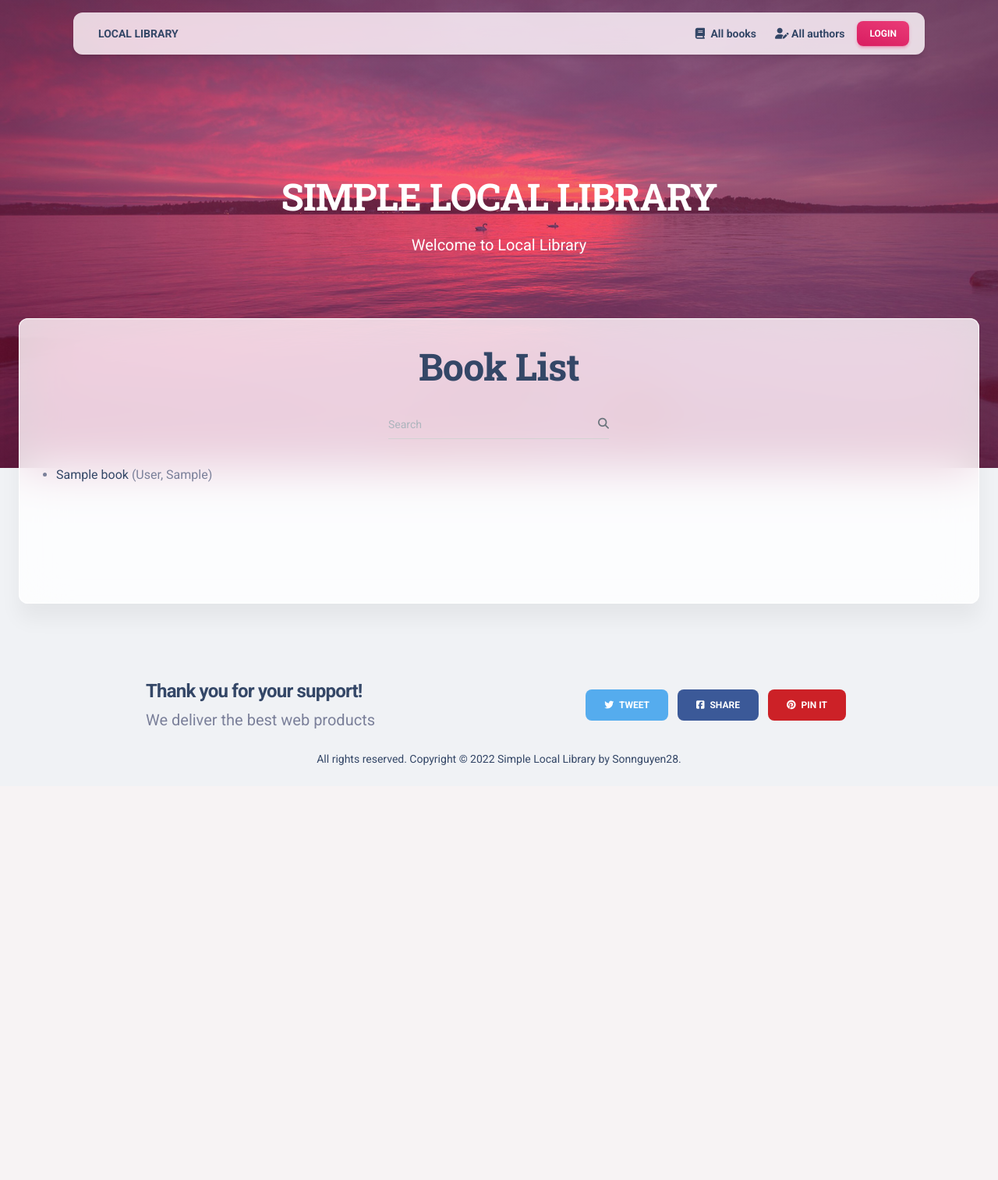
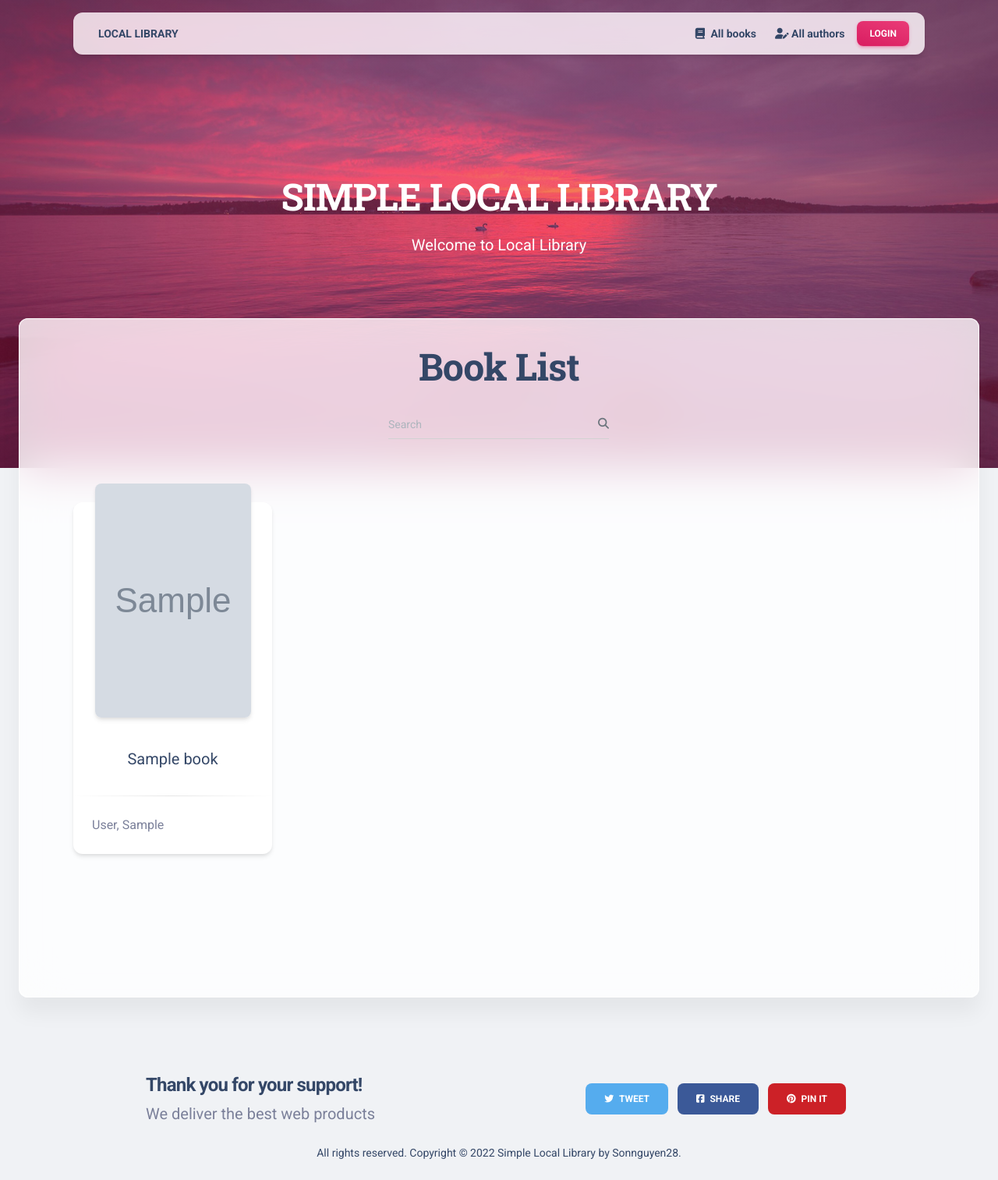
Before and after one commit to sonnguyen28/mysite, a Django app: page /catalog/books/ in a window 1280 px wide. Shown: the whole page at 78% size. Before the commit the page ends 981 px from the top, so only its background shows below. Run offline with Django 4.2, Linux system fonts and the light colour scheme; tables that the repository leaves empty hold one stand-in row (values such as "Sample post"); grey boxes marked "Sample" are stand-in pictures; some libraries are stand-ins or nearby versions.

```diff
--- a/locallibrary/catalog/admin.py
+++ b/locallibrary/catalog/admin.py
@@ -16,7 +16,7 @@ class BooksInstanceInline(admin.TabularInline):
 
 @admin.register(Book)
 class BookAdmin(admin.ModelAdmin):
-    list_display = ('title', 'author', 'display_genre')
+    list_display = ('title', 'author', 'display_genre', 'cover_image')
 
     inlines = [BooksInstanceInline]
 
--- a/locallibrary/catalog/models.py
+++ b/locallibrary/catalog/models.py
@@ -31,7 +31,7 @@ class Book(models.Model):
                             help_text='13 Character <a href="https://www.isbn-international.org/content/what-isbn'
                                       '">ISBN number</a>')
     genre = models.ManyToManyField(Genre, help_text=_("Select a genre for this book"))
-
+    cover_image = models.ImageField(upload_to='images', null=True, blank=True)
     language = models.ForeignKey('Language', on_delete=models.SET_NULL, null=True)
 
     class Meta:
--- a/locallibrary/catalog/templates/catalog/book_form.html
+++ b/locallibrary/catalog/templates/catalog/book_form.html
@@ -2,7 +2,7 @@
 
 {% block content %}
 
-<form action="" method="post">
+<form action="" method="post" enctype="multipart/form-data">
     {% csrf_token %}
     <table>
     {{ form.as_table }}
--- a/locallibrary/catalog/templates/catalog/book_list.html
+++ b/locallibrary/catalog/templates/catalog/book_list.html
@@ -14,13 +14,35 @@
         </div>
     </div>
     {% if book_list %}
-        <ul>
-            {% for book in book_list %}
-                <li>
-                    <a href="{{ book.get_absolute_url }}">{{ book.title }}</a> ({{ book.author }})
-                </li>
-            {% endfor %}
-        </ul>
+
+        <div class="container">
+            <div class="row py-5">
+                {% for book in book_list %}
+                    <div class="col-md-3">
+                        <div class="card-group">
+                            <div class="card">
+                                <div class="card-header p-0 position-relative mt-n4 mx-3 z-index-2 text-center bg-transparent">
+                                    <a class="d-block blur-shadow-image">
+                                        <img src="{{ book.cover_image.url }}" style="width: 200px; height: 300px"
+                                             alt="img-blur-shadow" class="img-fluid shadow border-radius-lg">
+                                    </a>
+                                </div>
+                                <div class="card-body text-center">
+                                    <h5 class="font-weight-normal mt-3">
+                                        <a href="{{ book.get_absolute_url }}">{{ book.title }}</a>
+                                    </h5>
+                                </div>
+                                <hr class="dark horizontal my-0">
+                                <div class="card-footer d-flex">
+                                    <p class="font-weight-normal my-auto">{{ book.author }}</p>
+                                </div>
+                            </div>
+                        </div>
+                    </div>
+                {% endfor %}
+            </div>
+        </div>
+
     {% else %}
         <p>{% trans "There are no books in the library." %}</p>
     {% endif %}
--- a/locallibrary/catalog/views.py
+++ b/locallibrary/catalog/views.py
@@ -41,7 +41,7 @@ def index(request):
 
 class BookListView(generic.ListView):
     model = Book
-    paginate_by = 2
+    paginate_by = 5
 
     def get_context_data(self, **kwargs):
         context = super(BookListView, self).get_context_data(**kwargs)
@@ -69,7 +69,7 @@ class BookSearch(generic.ListView):
 
 class AuthorListView(generic.ListView):
     model = Author
-    paginate_by = 2
+    paginate_by = 5
 
 
 class AuthorDetailView(generic.DetailView):
@@ -162,7 +162,7 @@ class AuthorDelete(PermissionRequiredMixin, DeleteView):
 
 class BookCreate(PermissionRequiredMixin, CreateView):
     model = Book
-    fields = ['title', 'author', 'summary', 'isbn', 'genre', 'language']
+    fields = ['title', 'author', 'summary', 'isbn', 'genre', 'language', 'cover_image']
     permission_required = 'catalog.can_mark_returned'
 
 
--- a/locallibrary/locallibrary/settings.py
+++ b/locallibrary/locallibrary/settings.py
@@ -131,7 +131,9 @@ USE_TZ = True
 # Static files (CSS, JavaScript, Images)
 # https://docs.djangoproject.com/en/4.1/howto/static-files/
 
-STATIC_URL = 'static/'
+STATIC_URL = '/static/'
+MEDIA_URL = '/media/'
+MEDIA_ROOT = os.path.join(BASE_DIR, 'media/')
 
 # Default primary key field type
 # https://docs.djangoproject.com/en/4.1/ref/settings/#default-auto-field
--- a/locallibrary/locallibrary/urls.py
+++ b/locallibrary/locallibrary/urls.py
@@ -26,3 +26,5 @@ urlpatterns = [
     path('', RedirectView.as_view(url='catalog/')),
     path('accounts/', include('django.contrib.auth.urls')),
 ] + static(settings.STATIC_URL, document_root=settings.STATIC_ROOT)
+
+urlpatterns += static(settings.MEDIA_URL, document_root=settings.MEDIA_ROOT)
```
Also changed, not shown: locallibrary/catalog/templates/catalog/book_detail.html (+25 -5 lines), locallibrary/catalog/migrations/0003_book_cover_image.py (added).
